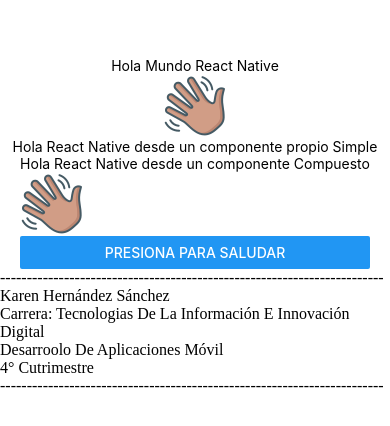
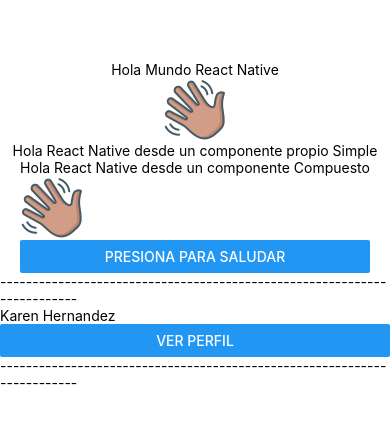
Before and after one commit to 125052386-alt/DAM223, a React Native app in the folder miApp/: screen / in a window 390 px wide. Shown: the part 196-622 px from the top of the page. Built offline with nearby package versions, Linux system fonts and the light colour scheme.

Commit message:
Practica 7 Props & states

```diff
--- a/miApp/App.js
+++ b/miApp/App.js
@@ -14,7 +14,13 @@
       <Saludo></Saludo>
       <StatusBar style="auto" />
       <Saludo2></Saludo2>
-      <Perfil></Perfil>
+      <Perfil
+      nombre="Karen Hernandez"
+      carrera="ITTID"
+      materia="Desarrollo De Aplicaciones Moviles"
+      cuatrimestre="4to Cuatrimestre"
+      >
+      </Perfil>
     </View>
   );
 }
--- a/miApp/components/Perfil.js
+++ b/miApp/components/Perfil.js
@@ -1,14 +1,23 @@
-import {Text, View} from 'react-native';
+import { useState } from 'react';
+import {Text, View, Button} from 'react-native';
 
-export const Perfil =()=>{
+export const Perfil =({nombre, carrera, materia, cuatrimestre})=>{
+    const[mostrar, setMostar] = useState(false);
+
     return(
         <View>
-            <text>------------------------------------------------------------------------</text>
-            <text>Karen Hernández Sánchez</text>
-            <text>Carrera: Tecnologias De La Información E Innovación Digital</text>
-            <text>Desarroolo De Aplicaciones Móvil</text>
-            <text>4° Cutrimestre</text>
-            <text>------------------------------------------------------------------------</text>
+            <Text>------------------------------------------------------------------------</Text>
+            <Text>{nombre}</Text>
+
+            { mostrar &&
+            <>
+            <Text>{carrera}</Text>
+            <Text>{materia}</Text>
+            <Text>{cuatrimestre}</Text>
+            </>
+            }
+            <Button title='ver perfil' onPress={ ()=>setMostar(!mostrar) }></Button>
+            <Text>------------------------------------------------------------------------</Text>
         </View>
     )
 }
```
